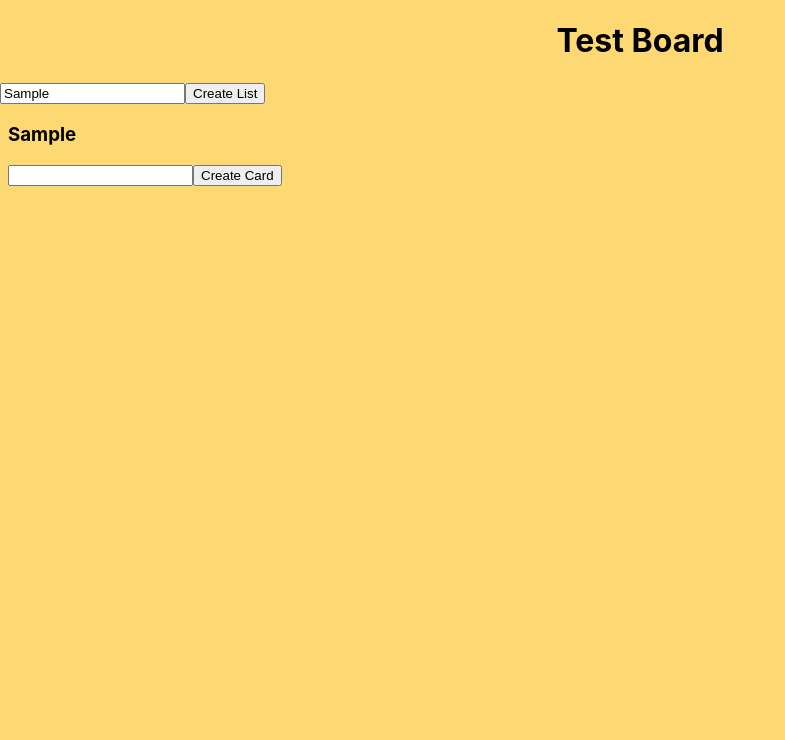
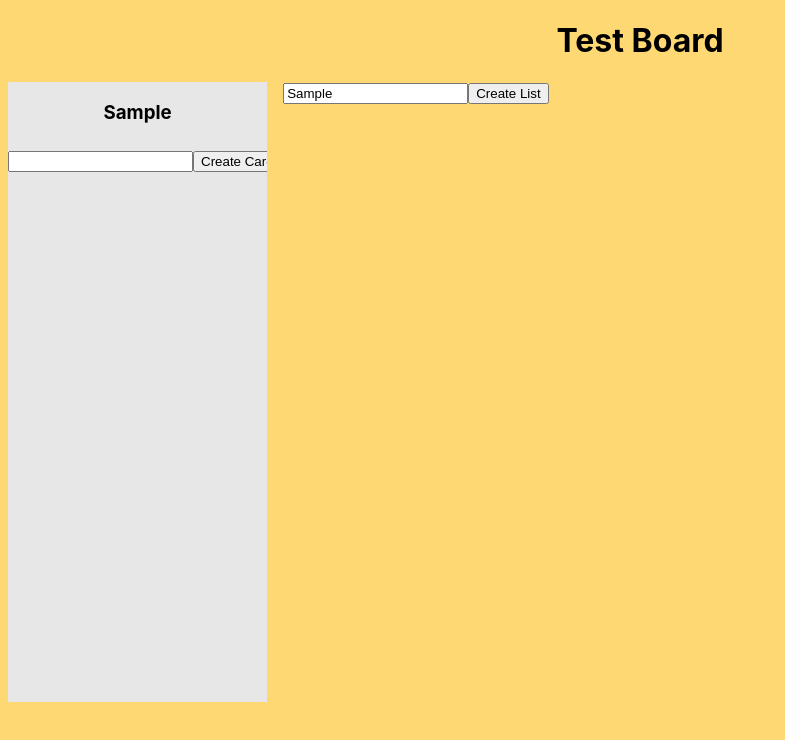
Before and after one commit to Nick-Beijerbacht/TrelloClone, a React (Create React App) app: page / in a window 1280 px wide. Both pictures are taken after typing "Sample" into the empty fields and a click on the button "Create List". Shown: the top 740 px of the page, without its empty margins (0-785 px from the left). Built offline with nearby package versions, Linux system fonts and the light colour scheme.

Commit message:
Update UI & toevoegen drag funtionaliteit
Update UI: verplaatsen nesting create buttons naar binnen de lists om TrelloClone beter te visualiseren

```diff
--- a/package.json
+++ b/package.json
@@ -7,6 +7,8 @@
     "@testing-library/react": "^12.1.2",
     "@testing-library/user-event": "^13.5.0",
     "react": "^17.0.2",
+    "react-dnd": "^15.1.1",
+    "react-dnd-html5-backend": "^15.1.2",
     "react-dom": "^17.0.2",
     "react-scripts": "5.0.0",
     "web-vitals": "^2.1.4"
--- a/src/App.css
+++ b/src/App.css
@@ -1,5 +1,6 @@
 ::-webkit-scrollbar-track
 {
+  box-shadow: inset 0 0 6px rgba(0,0,0,0.3);
   -webkit-box-shadow: inset 0 0 6px rgba(0,0,0,0.3);
   border-radius: 7px;
   background-color: #F5F5F5;
@@ -14,6 +15,7 @@
 ::-webkit-scrollbar-thumb
 {
   border-radius: 7px;
+  box-shadow: inset 0 0 4px rgba(0,0,0,.3);
   -webkit-box-shadow: inset 0 0 4px rgba(0,0,0,.3);
   background-color: #555;
 }
--- a/src/Components/Board.css
+++ b/src/Components/Board.css
@@ -17,3 +17,10 @@
     overflow-y: hidden;
     white-space: nowrap;
 }
+
+.list-create {
+    display: inline-block;
+    vertical-align:top;
+    margin-left: .5em;
+    margin-right: .5em;
+}
--- a/src/Components/Board.js
+++ b/src/Components/Board.js
@@ -14,12 +14,14 @@ const Board = ({project}) => {
     return(
         <div className="board-container">
             <h1 className="board-projectname">{project}</h1>
-            <input type="text" onChange={e => updateListTitle(e.target.value)}/>
-            <input type="button" onClick={ onClick } value="Create List" />
             <div className="list-container">
                 {
-                    lists.map( e => <List className="list" title={e}/>
+                    lists.map( e => <List title={e}/>
                 )}
+                <div className='list-create'>
+                    <input type="text" onChange={e => updateListTitle(e.target.value)}/>
+                    <input type="button" onClick={ onClick } value="Create List" />
+                </div>
             </div>
         </div>
     )
--- a/src/Components/Card.css
+++ b/src/Components/Card.css
@@ -1,5 +1,6 @@
 .card {
-    background-color: whitesmoke;
+    background-color: white;
     height: 5em;
     border-radius: 6px;
+    overflow-wrap: break-word;
 }
--- a/src/Components/Card.js
+++ b/src/Components/Card.js
@@ -1,9 +1,21 @@
-import React from 'react'
-import './Card.css'
+import React from 'react';
+import { useDrag } from "react-dnd";
+import './Card.css';
 
 const Card = ({task}) => {
+
+    const [{ isDragging }, dragRef] = useDrag(() => ({
+        type: "card",
+        collect: (monitor) => ({
+          isDragging: monitor.isDragging(),
+        }),
+      }));
+
     return(
-        <div className="card">
+        <div className="card" ref={dragRef}
+        style={{
+          backgroundColor: isDragging ? "#fbb" : "palegoldenrod",
+        }}>
             <p>{task}</p>
         </div>
     )
--- a/src/Components/List.css
+++ b/src/Components/List.css
@@ -1,7 +1,10 @@
 .list {
     display: inline-block;
+    vertical-align:middle;
+    width: 16.2em;
     margin-left: .5em;
     margin-right: .5em;
+    background-color: rgb(231, 231, 231);
 }
 
 .card-container {
@@ -10,3 +13,12 @@
     white-space: nowrap;
     height: 35em;
 }
+
+.list-title {
+    text-align: center;
+}
+
+.card-create {
+    margin-top: 0.5em;
+    margin-bottom: 0.5em;
+}
--- a/src/Components/List.js
+++ b/src/Components/List.js
@@ -10,16 +10,19 @@ const List = ({title}) => {
     const onClick = () => {
         updateCards( arr => [...arr, `${cardTask}`]);
     };
+
     return (
         <div className="list">
-            <h3>{title}</h3>
+            <h3 className='list-title'>{title}</h3>
             <div className="card-container">
-            <input type="text" onChange={e => updateCardTask(e.target.value)}/>
-            <input type="button" onClick={ onClick } value="Create Card" />
-            <div>{cards.map( e =>
-                <Card task={e}/>
-            )}
-            </div>
+                    {
+                        cards.map( e =>
+                        <Card task={e}/>
+                    )}
+                <div className='card-create'>
+                    <input type="text" onChange={e => updateCardTask(e.target.value)}/>
+                    <input type="button" onClick={ onClick } value="Create Card" />
+                </div>
             </div>
         </div>
     )
--- a/src/index.js
+++ b/src/index.js
@@ -3,10 +3,14 @@ import ReactDOM from 'react-dom';
 import './index.css';
 import App from './App';
 import reportWebVitals from './reportWebVitals';
+import { DndProvider } from "react-dnd";
+import { HTML5Backend } from "react-dnd-html5-backend";
 
 ReactDOM.render(
   <React.StrictMode>
-    <App />
+    <DndProvider backend={HTML5Backend}>
+      <App />
+    </DndProvider>
   </React.StrictMode>,
   document.getElementById('root')
 );
```
Also changed, not shown: 1 other file (tests, documents, lock files or other folders).
